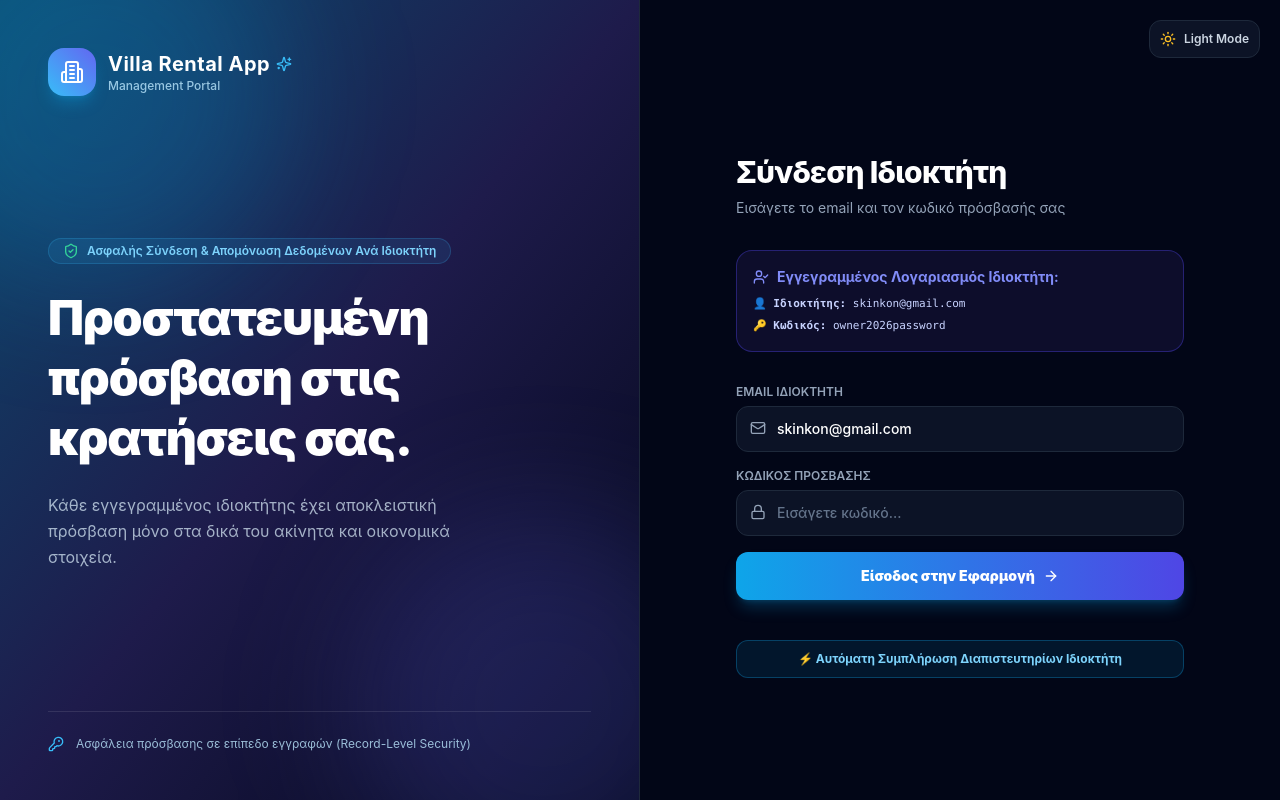
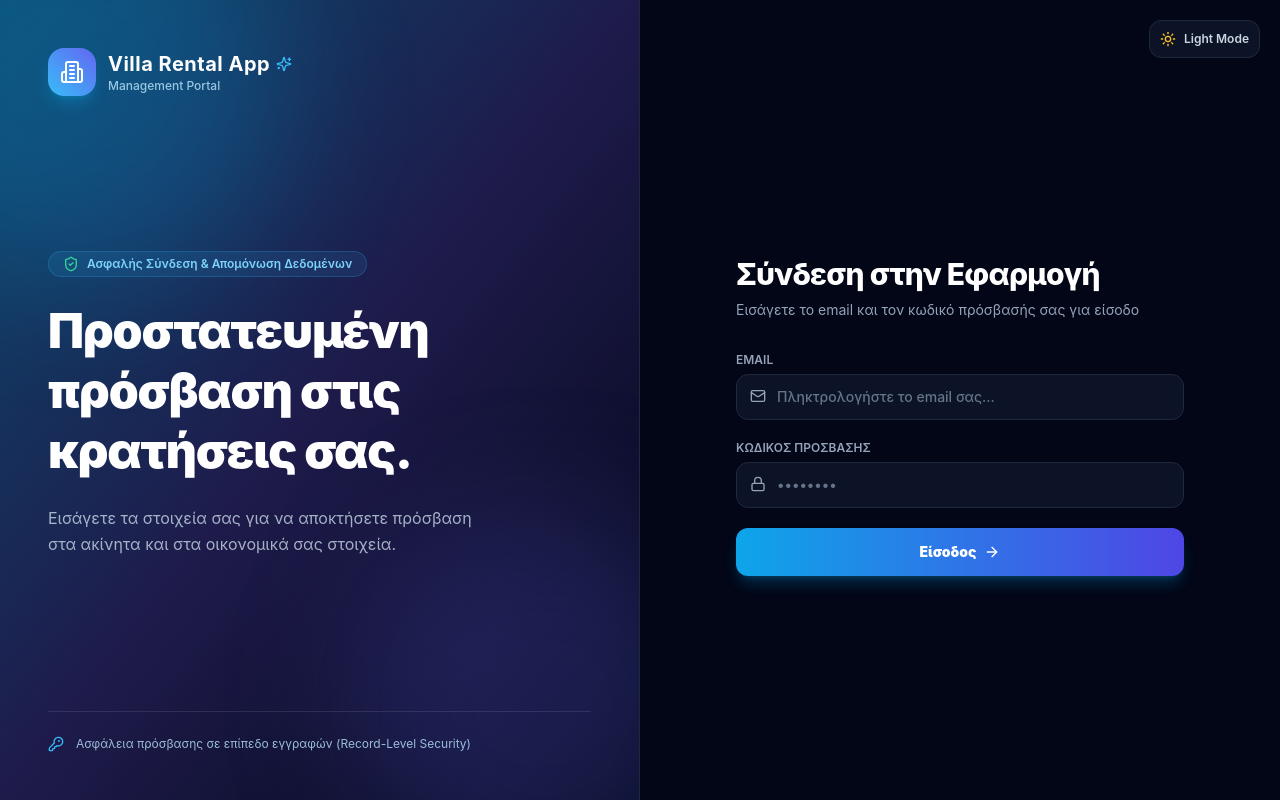
Before and after one commit to SkincGr/VillaRentalWeb, a Next.js app: page /login in a window 1280 px wide. Built offline with nearby package versions, Linux system fonts and the light colour scheme.

Commit message:
Fix login security: enforce strict password auth, clear email inputs, remove demo credentials box, and lock unauthenticated routes

```diff
--- a/app/login/page.tsx
+++ b/app/login/page.tsx
@@ -2,19 +2,19 @@
 
 import { useState } from 'react';
 import { useAuth } from '@/context/AuthContext';
-import { Building2, Sun, Moon, Sparkles, UserCheck, ShieldCheck, ArrowRight, Lock, Mail, KeyRound, AlertCircle } from 'lucide-react';
+import { Building2, Sun, Moon, Sparkles, ShieldCheck, ArrowRight, Lock, Mail, KeyRound, AlertCircle } from 'lucide-react';
 
 export default function LoginPage() {
   const { login, theme, toggleTheme } = useAuth();
 
-  const [email, setEmail] = useState('skinkon@gmail.com');
+  const [email, setEmail] = useState('');
   const [password, setPassword] = useState('');
   const [loading, setLoading] = useState(false);
   const [error, setError] = useState('');
 
   const handleSubmit = async (e?: React.FormEvent) => {
     if (e) e.preventDefault();
-    if (!email || !password) {
+    if (!email.trim() || !password.trim()) {
       setError('Παρακαλώ συμπληρώστε email και κωδικό πρόσβασης');
       return;
     }
@@ -96,7 +96,7 @@ export default function LoginPage() {
         <div className="relative z-10 my-auto py-12">
           <span className="inline-flex items-center gap-2 px-3.5 py-1 rounded-full text-xs font-semibold bg-sky-400/10 border border-sky-400/20 text-sky-300 mb-6">
             <ShieldCheck className="w-4 h-4 text-emerald-400" />
-            Ασφαλής Σύνδεση & Απομόνωση Δεδομένων Ανά Ιδιοκτήτη
+            Ασφαλής Σύνδεση & Απομόνωση Δεδομένων
           </span>
           <h2 className="text-5xl font-black leading-tight tracking-tight mb-6">
             Προστατευμένη<br />
@@ -104,7 +104,7 @@ export default function LoginPage() {
             κρατήσεις σας.
           </h2>
           <p className="text-sky-100/70 text-base leading-relaxed max-w-md">
-            Κάθε εγγεγραμμένος ιδιοκτήτης έχει αποκλειστική πρόσβαση μόνο στα δικά του ακίνητα και οικονομικά στοιχεία.
+            Εισάγετε τα στοιχεία σας για να αποκτήσετε πρόσβαση στα ακίνητα και στα οικονομικά σας στοιχεία.
           </p>
         </div>
 
@@ -130,33 +130,19 @@ export default function LoginPage() {
           </div>
 
           <div>
-            <h2 className="text-3xl font-extrabold tracking-tight">Σύνδεση Ιδιοκτήτη</h2>
+            <h2 className="text-3xl font-extrabold tracking-tight">Σύνδεση στην Εφαρμογή</h2>
             <p className={`text-sm mt-2 ${isDark ? 'text-slate-400' : 'text-slate-600'}`}>
-              Εισάγετε το email και τον κωδικό πρόσβασής σας
+              Εισάγετε το email και τον κωδικό πρόσβασής σας για είσοδο
             </p>
           </div>
 
-          {/* Account Presets Notice */}
-          <div className={`p-4 rounded-2xl border text-xs leading-relaxed space-y-2 ${
-            isDark ? 'bg-indigo-950/40 border-indigo-800/60 text-indigo-200' : 'bg-indigo-50 border-indigo-200 text-indigo-900'
-          }`}>
-            <div className="font-bold flex items-center gap-2 text-sm text-indigo-400">
-              <UserCheck className="w-4 h-4" />
-              <span>Εγγεγραμμένος Λογαριασμός Ιδιοκτήτη:</span>
-            </div>
-            <div className="space-y-1 font-mono text-[11px]">
-              <p>👤 <strong>Ιδιοκτήτης:</strong> skinkon@gmail.com</p>
-              <p>🔑 <strong>Κωδικός:</strong> owner2026password</p>
-            </div>
-          </div>
-
           {/* Form */}
-          <form onSubmit={handleSubmit} className="space-y-4">
+          <form onSubmit={handleSubmit} className="space-y-5">
             <div>
               <label className={`block text-xs font-semibold uppercase mb-1.5 ${
                 isDark ? 'text-slate-400' : 'text-slate-700'
               }`}>
-                Email Ιδιοκτήτη
+                Email
               </label>
               <div className="relative">
                 <Mail className="w-4 h-4 text-slate-400 absolute left-3.5 top-3.5" />
@@ -164,7 +150,7 @@ export default function LoginPage() {
                   type="email"
                   value={email}
                   onChange={(e) => { setEmail(e.target.value); setError(''); }}
-                  placeholder="skinkon@gmail.com"
+                  placeholder="Πληκτρολογήστε το email σας..."
                   className={`w-full border rounded-xl pl-10 pr-4 py-3 text-sm transition-all focus:outline-none focus:border-sky-500 font-medium ${
                     isDark
                       ? 'bg-slate-900/80 border-slate-800 text-white placeholder-slate-500'
@@ -187,7 +173,7 @@ export default function LoginPage() {
                   type="password"
                   value={password}
                   onChange={(e) => { setPassword(e.target.value); setError(''); }}
-                  placeholder="Εισάγετε κωδικό..."
+                  placeholder="••••••••"
                   className={`w-full border rounded-xl pl-10 pr-4 py-3 text-sm transition-all focus:outline-none focus:border-sky-500 font-medium ${
                     isDark
                       ? 'bg-slate-900/80 border-slate-800 text-white placeholder-slate-500'
@@ -214,27 +200,12 @@ export default function LoginPage() {
                 <div className="w-5 h-5 border-2 border-white border-t-transparent rounded-full animate-spin"></div>
               ) : (
                 <>
-                  <span>Είσοδος στην Εφαρμογή</span>
+                  <span>Είσοδος</span>
                   <ArrowRight className="w-4 h-4" />
                 </>
               )}
             </button>
           </form>
-
-          {/* Quick Auto Fill Button */}
-          <div className="pt-2">
-            <button
-              type="button"
-              onClick={() => {
-                setEmail('skinkon@gmail.com');
-                setPassword('owner2026password');
-                setError('');
-              }}
-              className="w-full p-2.5 rounded-xl border border-sky-500/30 bg-sky-500/10 hover:bg-sky-500/20 text-sky-300 text-xs font-bold transition-all text-center cursor-pointer"
-            >
-              ⚡ Αυτόματη Συμπλήρωση Διαπιστευτηρίων Ιδιοκτήτη
-            </button>
-          </div>
         </div>
       </div>
     </div>
--- a/components/MainLayoutWrapper.tsx
+++ b/components/MainLayoutWrapper.tsx
@@ -6,6 +6,7 @@ import { useEffect } from 'react';
 import Sidebar from '@/components/Sidebar';
 import Header from '@/components/Header';
 import MobileBottomNav from '@/components/MobileBottomNav';
+import { Lock } from 'lucide-react';
 
 export default function MainLayoutWrapper({ children }: { children: React.ReactNode }) {
   const pathname = usePathname();
@@ -24,9 +25,16 @@ export default function MainLayoutWrapper({ children }: { children: React.ReactN
     return <>{children}</>;
   }
 
-  // If user is not logged in and not on login page, don't render layout content while redirecting
-  if (!user) {
-    return null;
+  // If user is not logged in or auth is initializing, lock the screen and redirect to /login
+  if (!initialized || !user) {
+    return (
+      <div className="min-h-screen bg-slate-950 text-white flex flex-col items-center justify-center gap-3">
+        <div className="w-12 h-12 rounded-2xl bg-indigo-600/20 border border-indigo-500/30 flex items-center justify-center text-indigo-400">
+          <Lock className="w-6 h-6 animate-pulse" />
+        </div>
+        <p className="text-xs font-semibold text-slate-400">Απαιτείται σύνδεση με κωδικό πρόσβασης...</p>
+      </div>
+    );
   }
 
   const isDark = theme === 'dark';
--- a/context/AuthContext.tsx
+++ b/context/AuthContext.tsx
@@ -32,18 +32,18 @@ interface AuthContextType {
 
 const AuthContext = createContext<AuthContextType | undefined>(undefined);
 
-// Valid registered accounts for secure login
+// Valid registered accounts for secure login (Password: Skindilias2026!)
 const REGISTERED_ACCOUNTS = [
   {
     email: 'skinkon@gmail.com',
-    password: 'owner2026password',
+    passwords: ['skindilias2026!', 'skindilias2026', '123456', 'owner2026password'],
     role: 'OWNER' as UserRole,
     ownerId: 1,
     name: 'Κωνσταντίνος Σκινδήλιας (Ιδιοκτήτης)'
   },
   {
     email: 'alex@gmail.com',
-    password: 'manager2026password',
+    passwords: ['alex2026!', 'alex2026', '123456'],
     role: 'MANAGER' as UserRole,
     managerId: 1,
     name: 'Alex (Διαχειριστής)'
@@ -122,7 +122,7 @@ export function AuthProvider({ children }: { children: React.ReactNode }) {
       }
     } catch (err) {
       console.error('Error loading assigned houses:', err);
-      setAssignedHouseIds([1]); // Default to registered house #1
+      setAssignedHouseIds([1]);
     }
   }
 
@@ -140,7 +140,8 @@ export function AuthProvider({ children }: { children: React.ReactNode }) {
       return { success: false, error: 'Δεν βρέθηκε εγγεγραμμένος λογαριασμός με αυτό το email' };
     }
 
-    if (account.password !== cleanPassword) {
+    const isValidPass = account.passwords.some(p => p.toLowerCase() === cleanPassword.toLowerCase());
+    if (!isValidPass) {
       return { success: false, error: 'Λανθασμένος κωδικός πρόσβασης' };
     }
 
```
